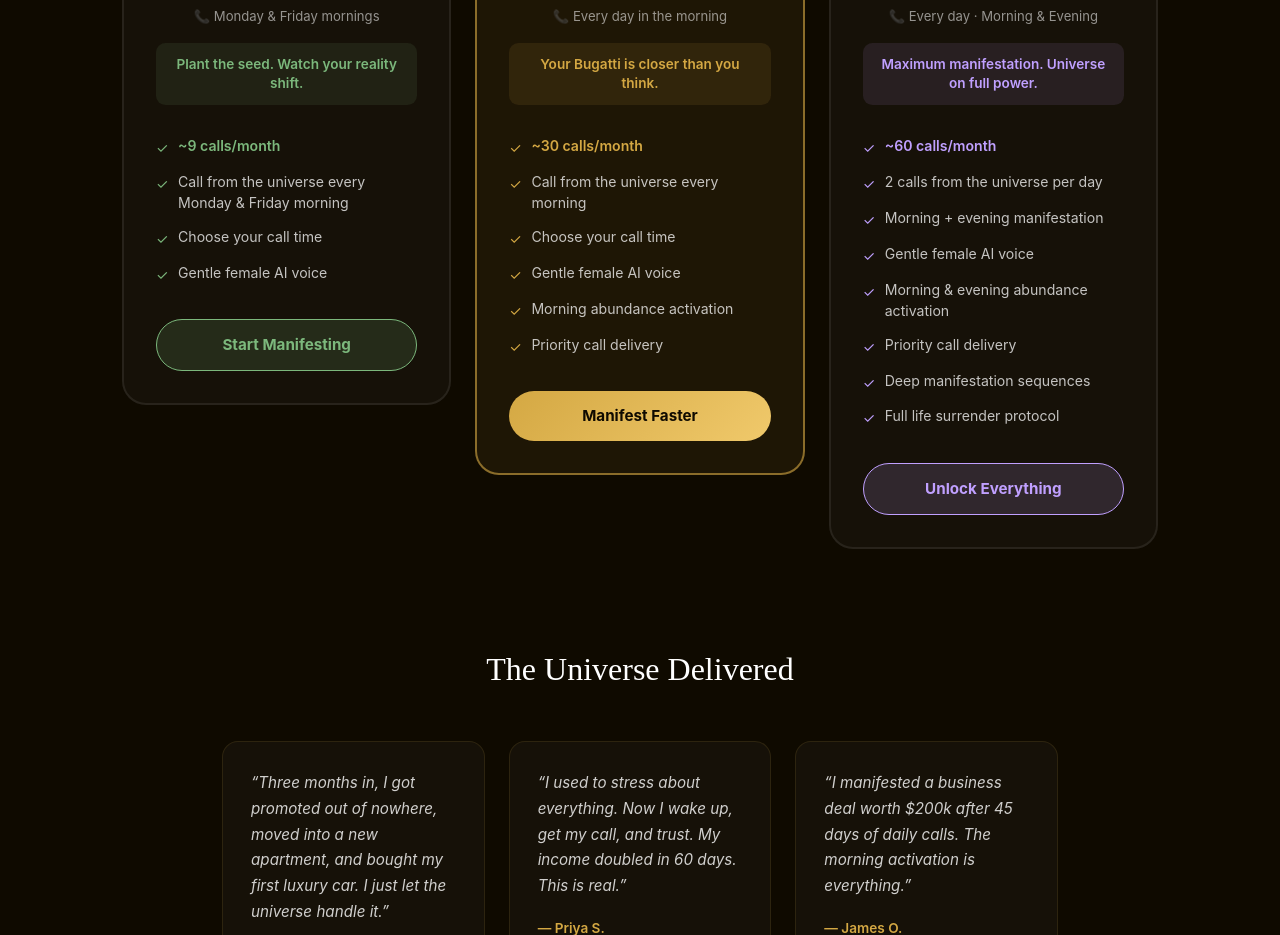
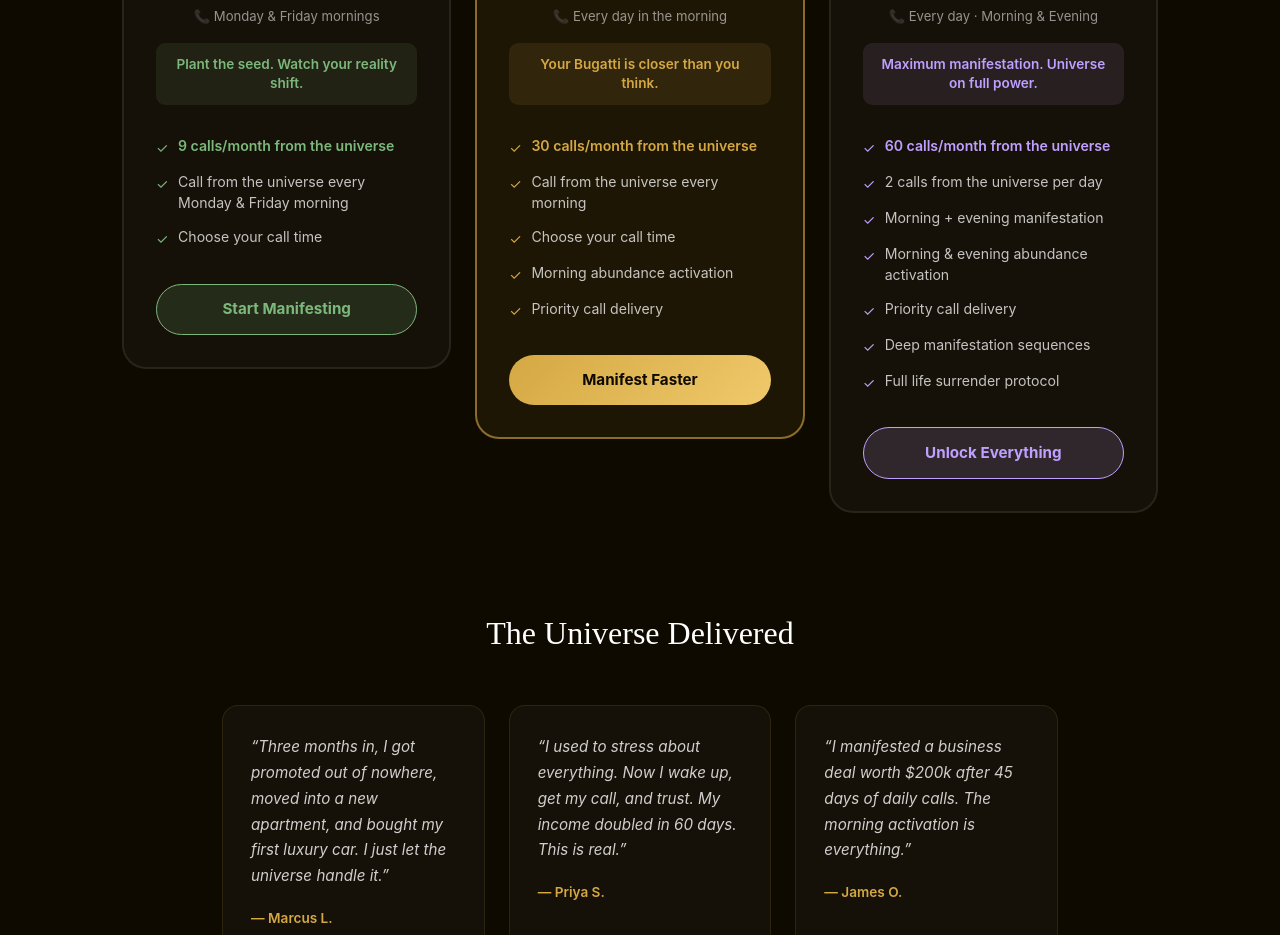
Before and after one commit to smgmdev/jesusai, a Next.js app in the folder frontend/: page / in a window 1280 px wide. Shown: the part 2800-3735 px from the top of the page. Built offline with nearby package versions, Linux system fonts and the light colour scheme.

Commit message:
Update call count wording and remove AI voice mentions

```diff
--- a/frontend/app/page.tsx
+++ b/frontend/app/page.tsx
@@ -26,9 +26,9 @@ const tiers = [
     promise: 'Plant the seed. Watch your reality shift.',
     color: '#7cb87c',
     // Mon + Fri = 2×/week → 52×2=104/yr, 104/12≈9/mo
-    callsMonthly: '~9 calls/month',
-    callsAnnual: '104 calls/year',
-    features: ['Call from the universe every Monday & Friday morning', 'Choose your call time', 'Gentle female AI voice'],
+    callsMonthly: '9 calls/month from the universe',
+    callsAnnual: '104 calls/year from the universe',
+    features: ['Call from the universe every Monday & Friday morning', 'Choose your call time'],
     cta: 'Start Manifesting',
   },
   {
@@ -43,9 +43,9 @@ const tiers = [
     color: '#d4a843',
     featured: true,
     // 1×/day → 30/mo, 365/yr
-    callsMonthly: '~30 calls/month',
-    callsAnnual: '365 calls/year',
-    features: ['Call from the universe every morning', 'Choose your call time', 'Gentle female AI voice', 'Morning abundance activation', 'Priority call delivery'],
+    callsMonthly: '30 calls/month from the universe',
+    callsAnnual: '365 calls/year from the universe',
+    features: ['Call from the universe every morning', 'Choose your call time', 'Morning abundance activation', 'Priority call delivery'],
     cta: 'Manifest Faster',
   },
   {
@@ -59,9 +59,9 @@ const tiers = [
     promise: 'Maximum manifestation. Universe on full power.',
     color: '#c0a0ff',
     // 2×/day → 60/mo, 730/yr
-    callsMonthly: '~60 calls/month',
-    callsAnnual: '730 calls/year',
-    features: ['2 calls from the universe per day', 'Morning + evening manifestation', 'Gentle female AI voice', 'Morning & evening abundance activation', 'Priority call delivery', 'Deep manifestation sequences', 'Full life surrender protocol'],
+    callsMonthly: '60 calls/month from the universe',
+    callsAnnual: '730 calls/year from the universe',
+    features: ['2 calls from the universe per day', 'Morning + evening manifestation', 'Morning & evening abundance activation', 'Priority call delivery', 'Deep manifestation sequences', 'Full life surrender protocol'],
     cta: 'Unlock Everything',
   },
 ]
--- a/frontend/app/subscribe/page.tsx
+++ b/frontend/app/subscribe/page.tsx
@@ -25,7 +25,7 @@ const TIERS = [
     id: 'basic', emoji: '🌱', name: 'Daily Seed',
     schedule: 'Monday & Friday mornings',
     monthly: '$29.99/mo', annual: '$299.90/yr',
-    callsMonthly: '~9 calls/month', callsAnnual: '104 calls/year',
+    callsMonthly: '9 calls/month from the universe', callsAnnual: '104 calls/year from the universe',
     promise: 'Plant the seed. Watch your reality shift.',
     color: '#7cb87c',
   },
@@ -33,7 +33,7 @@ const TIERS = [
     id: 'standard', emoji: '🌿', name: 'Daily Growth',
     schedule: 'Every day in the morning',
     monthly: '$49.99/mo', annual: '$499.90/yr',
-    callsMonthly: '~30 calls/month', callsAnnual: '365 calls/year',
+    callsMonthly: '30 calls/month from the universe', callsAnnual: '365 calls/year from the universe',
     promise: 'Your Bugatti is closer than you think.',
     color: '#d4a843', featured: true,
   },
@@ -41,7 +41,7 @@ const TIERS = [
     id: 'premium', emoji: '🔥', name: 'Daily Transformation',
     schedule: 'Every day · Morning & Evening',
     monthly: '$79.99/mo', annual: '$799.90/yr',
-    callsMonthly: '~60 calls/month', callsAnnual: '730 calls/year',
+    callsMonthly: '60 calls/month from the universe', callsAnnual: '730 calls/year from the universe',
     promise: 'Maximum manifestation. Universe on full power.',
     color: '#c0a0ff',
   },
```
